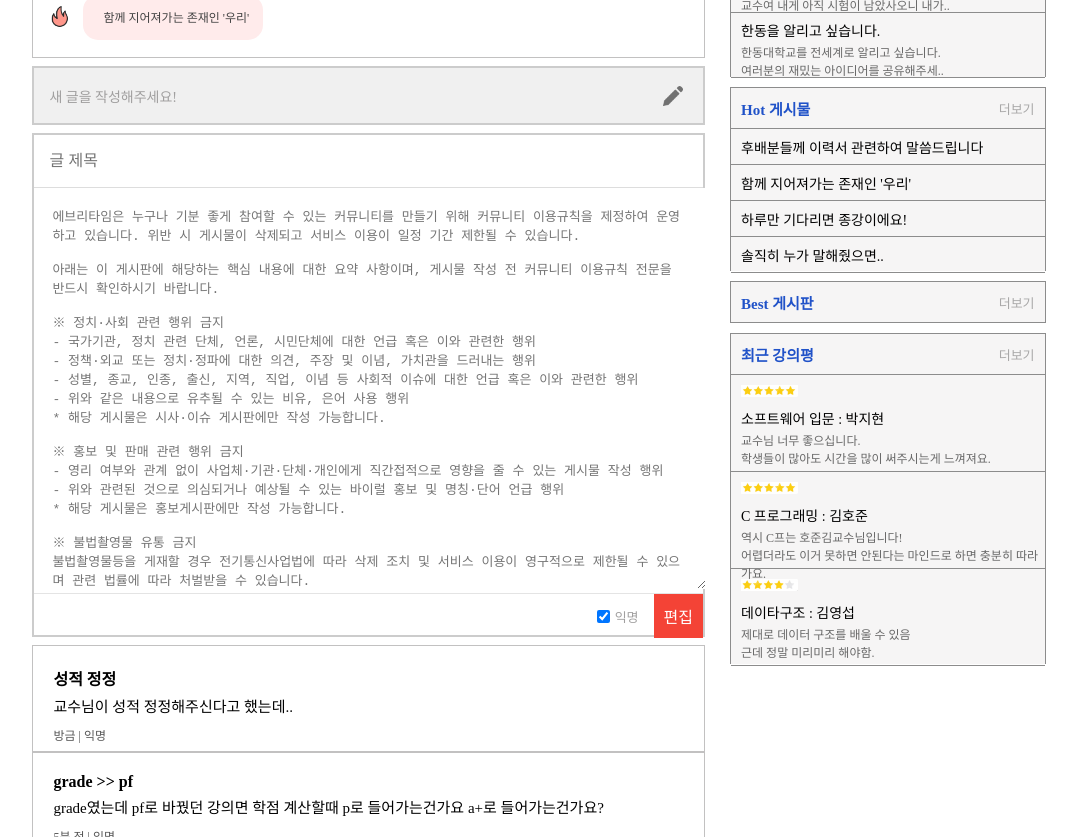
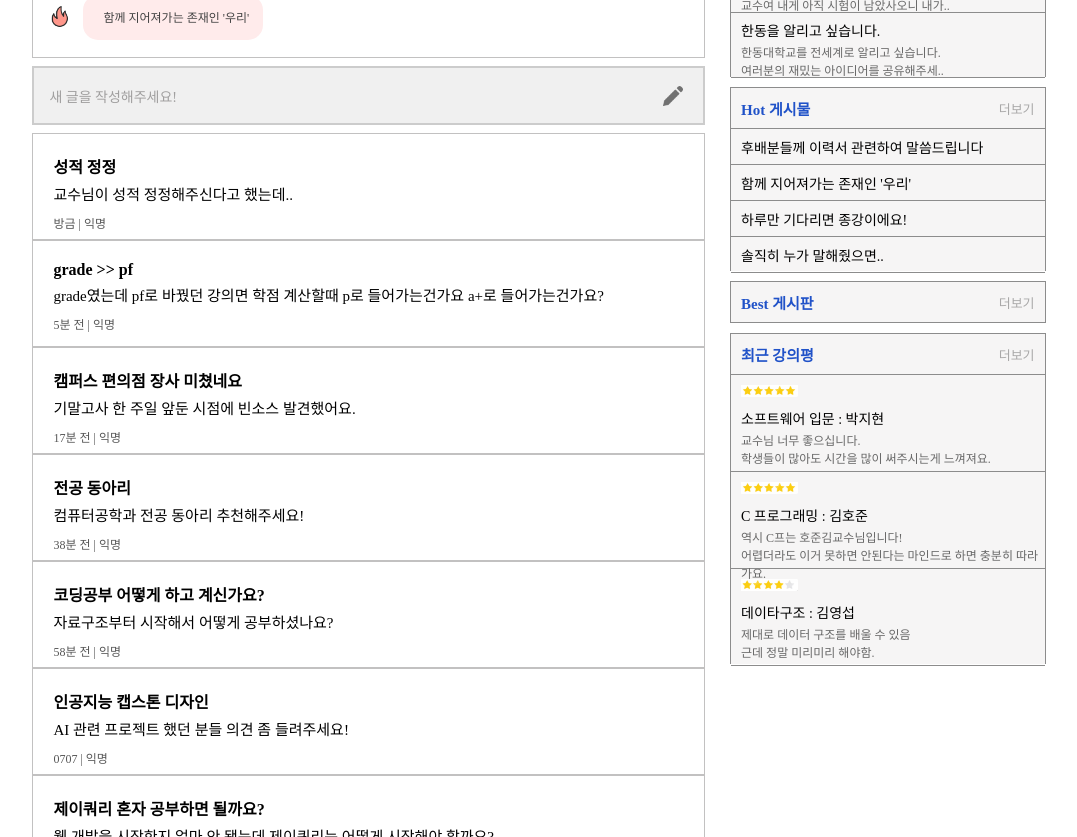
Before and after one commit to YearaChoi/2024-summer-webcamp, a React (Create React App) app: page /board/1 in a window 1280 px wide. Shown: the part 440-1277 px from the top of the page, without its empty margins (102-1179 px from the left). Built offline with nearby package versions, Linux system fonts and the light colour scheme.

Commit message:
feat: 새 글 작성 클릭시 게시글 업로드 컴포넌트로 변경

```diff
--- a/src/components/BoardMain.jsx
+++ b/src/components/BoardMain.jsx
@@ -1,4 +1,4 @@
-import React from "react";
+import React, { useState } from "react";
 import { useParams } from "react-router-dom";
 import styled from "styled-components";
 import HotBoard from "./HotBoard";
@@ -8,6 +8,11 @@ import UploadPost from "./UploadPost";
 
 function BoardMain() {
   const { boardTitle } = useParams();
+  const [showUploadPost, setShowUploadPost] = useState(false);
+
+  const handleClickUpload = () => {
+    setShowUploadPost(true);
+  };
 
   const dummyData = [
     {
@@ -69,10 +74,12 @@ function BoardMain() {
             <img src={fireIcon} alt="불 아이콘"></img>
             <Topic>함께 지어져가는 존재인 '우리'</Topic>
           </Hot>
-          <UploadNewPost>
-            새 글을 작성해주세요! <img src={penIcon} alt="메세지 아이콘"></img>
-          </UploadNewPost>
-          <UploadPost />
+          {!showUploadPost && (
+            <UploadNewPost onClick={handleClickUpload}>
+              새 글을 작성해주세요! <img src={penIcon} alt="펜 아이콘"></img>
+            </UploadNewPost>
+          )}
+          {showUploadPost && <UploadPost />}
           {dummyData.map((post, index) => (
             <Post key={index}>
               <PostTitle>{post.title}</PostTitle>
--- a/src/components/UploadPost.jsx
+++ b/src/components/UploadPost.jsx
@@ -1,5 +1,6 @@
 import React, { useState } from "react";
 import styled from "styled-components";
+import penIcon from "../assets/icons/pencil.png";
 
 const rules = `에브리타임은 누구나 기분 좋게 참여할 수 있는 커뮤니티를 만들기 위해 커뮤니티 이용규칙을 제정하여 운영하고 있습니다. 위반 시 게시물이 삭제되고 서비스 이용이 일정 기간 제한될 수 있습니다.
 
@@ -57,7 +58,9 @@ function UploadPost() {
           onChange={handleAnonymousChange}
         />
         <CheckboxLabel>익명</CheckboxLabel>
-        <EditBtn>편집</EditBtn>
+        <EditBtn>
+          <img src={penIcon} alt="펜 아이콘"></img>
+        </EditBtn>
       </CheckboxWrapper>
     </Wrapper>
   );
@@ -114,7 +117,13 @@ const CheckboxLabel = styled.label`
 const EditBtn = styled.div`
   background-color: #f44336;
   color: white;
-  padding: 10px 10px;
+  padding: 10px 12px;
   border: none;
   cursor: pointer;
+  height: 20px;
+
+  img {
+    height: 18px;
+    filter: invert();
+  }
 `;
```
